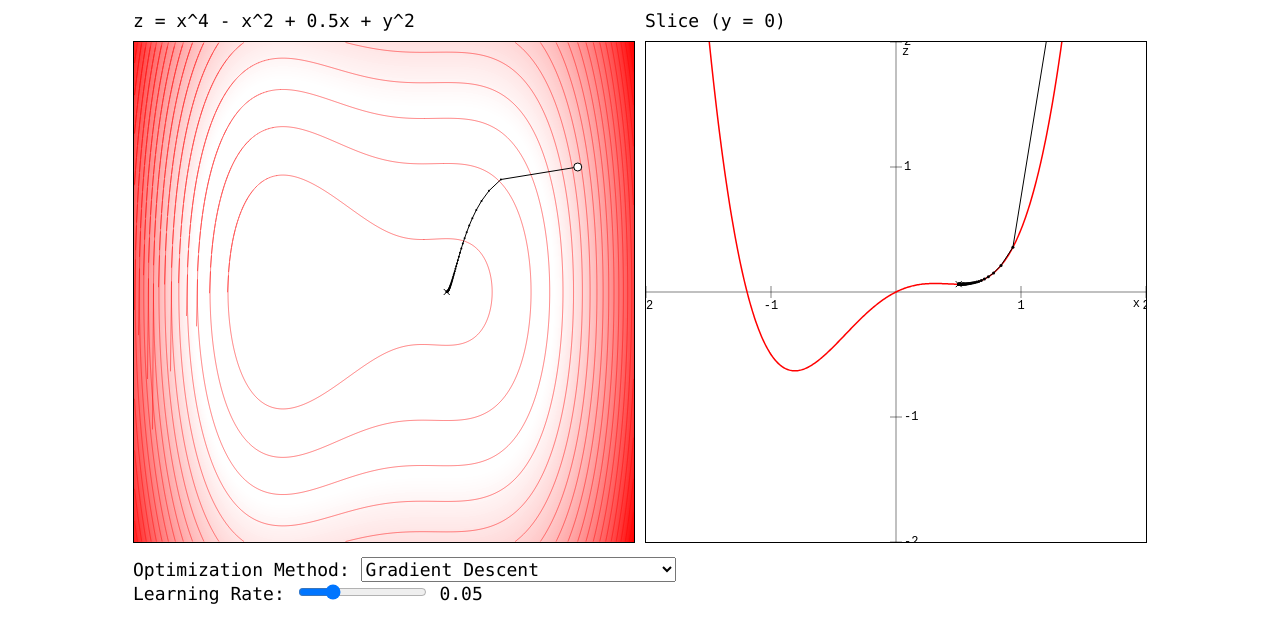
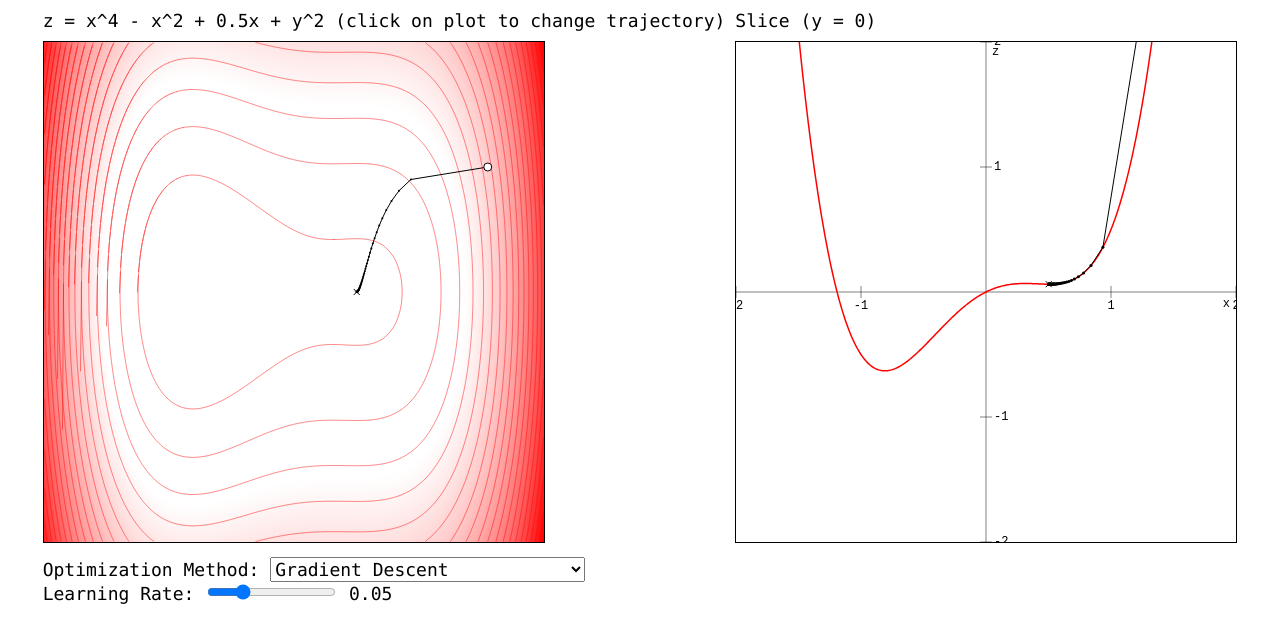
Before and after one commit to borishangh/optimizers, a plain HTML site: page index.html in a window 1280 px wide. Drawn offline with Linux system fonts and the light colour scheme.

Commit message:
instruction

```diff
--- a/index.html
+++ b/index.html
@@ -29,7 +29,7 @@
 <body>
     <div class="container">
         <div class="canvas-container">
-            <div class="canvas-title">z = x^4 - x^2 + 0.5x + y^2</div>
+            <div class="canvas-title">z = x^4 - x^2 + 0.5x + y^2 (click on plot to change trajectory)</div>
             <canvas id="canvas"></canvas>
         </div>
         <div class="canvas-container">
```
